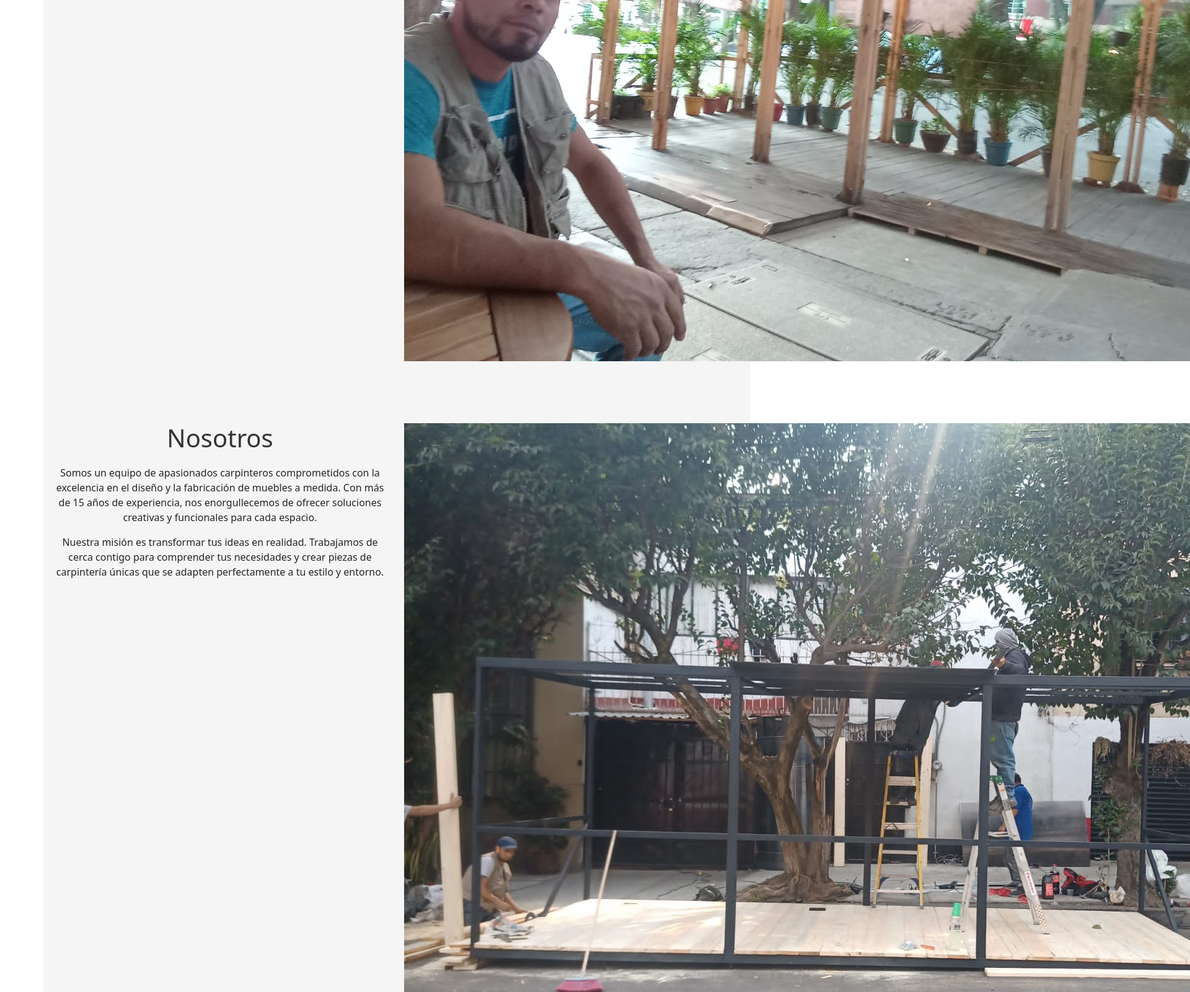
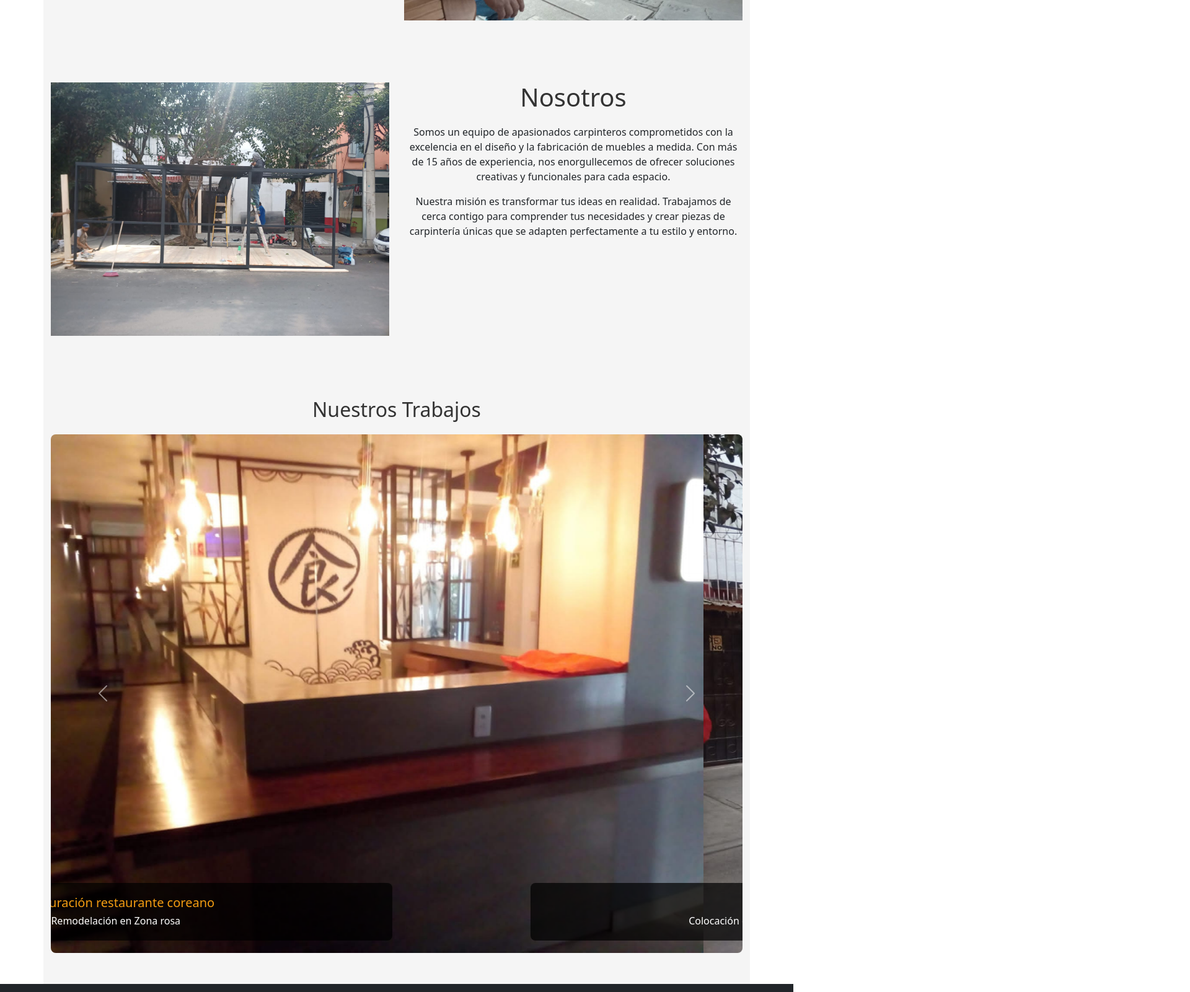
Before and after one commit to danita15/.gthub.io, a plain HTML site: page index.html in a window 1280 px wide. Shown: the part 720-2321 px from the top of the page at 62% size, 1920 px wide, since content can reach past the window. Drawn offline with nearby package versions, Linux system fonts and the light colour scheme.

Commit message:
agrege cambios de estilo

```diff
--- a/index.html
+++ b/index.html
@@ -1,13 +1,16 @@
 <!DOCTYPE html>
 <html lang="en">
+
 <head>
     <meta charset="UTF-8">
     <meta name="viewport" content="width=device-width, initial-scale=1.0">
     <link rel="stylesheet" href="style.css">
-    <link href="https://cdn.jsdelivr.net/npm/bootstrap@5.0.2/dist/css/bootstrap.min.css" rel="stylesheet" integrity="sha384-EVSTQN3/azprG1Anm3QDgpJLIm9Nao0Yz1ztcQTwFspd3yD65VohhpuuCOmLASjC" crossorigin="anonymous">
+    <link href="https://cdn.jsdelivr.net/npm/bootstrap@5.0.2/dist/css/bootstrap.min.css" rel="stylesheet"
+        integrity="sha384-EVSTQN3/azprG1Anm3QDgpJLIm9Nao0Yz1ztcQTwFspd3yD65VohhpuuCOmLASjC" crossorigin="anonymous">
     <link href="https://cdnjs.cloudflare.com/ajax/libs/font-awesome/5.15.3/css/all.min.css" rel="stylesheet">
     <title>Carpintería</title>
 </head>
+
 <body>
     <header class="bg-warning py-3">
         <nav class="navbar">
@@ -31,10 +34,11 @@
         <div class="row">
             <div class="col-md-6">
                 <h1>Bienvenido a Nuestra Carpintería</h1>
-                <p>En nuestra carpintería, nos enorgullece crear muebles y diseños únicos para tu hogar u oficina. Nuestra atención al detalle y pasión por la madera nos distinguen en cada proyecto.</p>
+                <p>En nuestra carpintería, nos enorgullece crear muebles y diseños únicos para tu hogar u oficina.
+                    Nuestra atención al detalle y pasión por la madera nos distinguen en cada proyecto.</p>
             </div>
-            <div class="col-md-2">
-                <img src="./imagenes/imagen 1.jfif" alt="Bienvenido a Nuestra Carpintería">
+            <div class="col-md-6 back-greeen">
+                <img src="./imagenes/imagen 1.jfif" class="d-block w-100" alt="Bienvenido a Nuestra Carpintería">
             </div>
         </div>
     </div>
@@ -42,12 +46,20 @@
     <div id="nosotros" class="container about-section">
         <div class="row">
             <div class="col-md-6">
+
+                <img src="./imagenes/imagen 6.jfif" class="d-block w-100" alt="Nosotros">
+
+            </div>
+            <div class="col-md-6">
+
                 <h1>Nosotros</h1>
-                <p>Somos un equipo de apasionados carpinteros comprometidos con la excelencia en el diseño y la fabricación de muebles a medida. Con más de 15 años de experiencia, nos enorgullecemos de ofrecer soluciones creativas y funcionales para cada espacio.</p>
-                <p>Nuestra misión es transformar tus ideas en realidad. Trabajamos de cerca contigo para comprender tus necesidades y crear piezas de carpintería únicas que se adapten perfectamente a tu estilo y entorno.</p>
-            </div>
-            <div class="col-md-2">
-                <img src="./imagenes/imagen 6.jfif" alt="Nosotros">
+                <p>Somos un equipo de apasionados carpinteros comprometidos con la excelencia en el diseño y la
+                    fabricación de muebles a medida. Con más de 15 años de experiencia, nos enorgullecemos de ofrecer
+                    soluciones creativas y funcionales para cada espacio.</p>
+                <p>Nuestra misión es transformar tus ideas en realidad. Trabajamos de cerca contigo para comprender tus
+                    necesidades y crear piezas de carpintería únicas que se adapten perfectamente a tu estilo y entorno.
+                </p>
+
             </div>
         </div>
     </div>
@@ -78,11 +90,13 @@
                     </div>
                 </div>
             </div>
-            <button class="carousel-control-prev" type="button" data-bs-target="#carouselExampleCaptions" data-bs-slide="prev">
+            <button class="carousel-control-prev" type="button" data-bs-target="#carouselExampleCaptions"
+                data-bs-slide="prev">
                 <span class="carousel-control-prev-icon" aria-hidden="true"></span>
                 <span class="visually-hidden">Anterior</span>
             </button>
-            <button class="carousel-control-next" type="button" data-bs-target="#carouselExampleCaptions" data-bs-slide="next">
+            <button class="carousel-control-next" type="button" data-bs-target="#carouselExampleCaptions"
+                data-bs-slide="next">
                 <span class="carousel-control-next-icon" aria-hidden="true"></span>
                 <span class="visually-hidden">Siguiente</span>
             </button>
@@ -103,6 +117,9 @@
         </div>
     </footer>
 
-    <script src="https://cdn.jsdelivr.net/npm/bootstrap@5.0.2/dist/js/bootstrap.bundle.min.js" integrity="sha384-MrcW6ZMFYlzcLA8Nl+NtUVF0sA7MsXsP1UyJoMp4YLEuNSfAP+JcXn/tWtIaxVXM" crossorigin="anonymous"></script>
+    <script src="https://cdn.jsdelivr.net/npm/bootstrap@5.0.2/dist/js/bootstrap.bundle.min.js"
+        integrity="sha384-MrcW6ZMFYlzcLA8Nl+NtUVF0sA7MsXsP1UyJoMp4YLEuNSfAP+JcXn/tWtIaxVXM"
+        crossorigin="anonymous"></script>
 </body>
+
 </html>
--- a/style.css
+++ b/style.css
@@ -1,8 +1,9 @@
 @import url('https://fonts.googleapis.com/css2? family= Bebas+Neue & family= Comfortaa:wght@300 & family= Lobster & display=swap');
+
 body {
     font-family: 'Bebas Neue', sans-serif;
-font-family: 'Comfortaa', cursive;
-font-family: 'Lobster', cursive;
+    font-family: 'Comfortaa', cursive;
+    font-family: 'Lobster', cursive;
     margin: 0;
     padding: 0;
 }
@@ -23,7 +24,10 @@ header {
 .navbar ul {
     list-style: none;
     display: flex;
+    flex-direction: row;
     align-items: center;
+
+
 }
 
 .navbar ul li {
```
